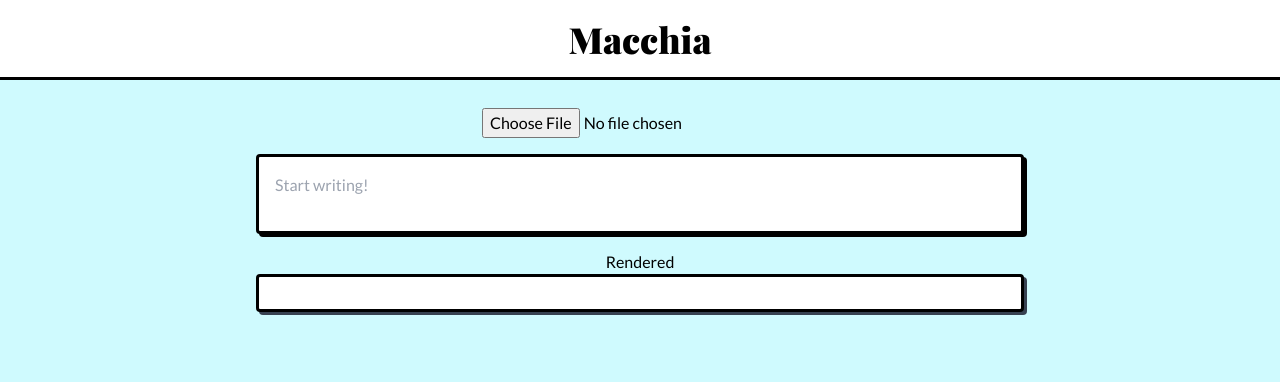
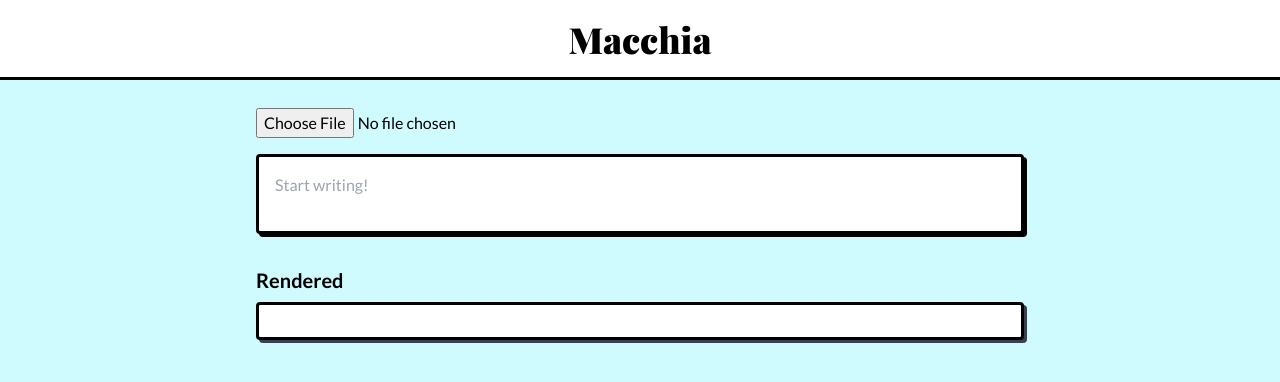
Before and after one commit to TheHoodini/Macchia, a React (Vite) app: page / in a window 1280 px wide. Shown: the top 382 px of the page. Built offline with nearby package versions, Linux system fonts and the light colour scheme; a web font is replaced by a local one.

Commit message:
fix: position and file names

```diff
--- a/src/App.tsx
+++ b/src/App.tsx
@@ -1,13 +1,30 @@
 // src/App.tsx
 import { Header } from "./components/layout/Header";
-import { Content } from "./components/layout/Content";
+import { MainContent } from "./components/layout/MainContent";
+import { useEffect } from "react";
 
 export function App() {
+  const rightClickAvailable = true;
+
+  useEffect(() => {
+    // Disable right-click context menu
+    if (!rightClickAvailable) {
+      const handleContextMenu = (e: MouseEvent) => {
+        e.preventDefault();
+      };
+      document.addEventListener("contextmenu", handleContextMenu);
+      return () => {
+        document.removeEventListener("contextmenu", handleContextMenu);
+      };
+    }
+
+  }, [rightClickAvailable]);
+
   return (
     <div className="h-screen flex flex-col">
       <Header />
       <main className="bg-cyan-100 flex-1 overflow-y-auto">
-        <Content />
+        <MainContent />
       </main>
     </div>
   );
--- a/src/components/layout/Content.tsx
+++ b/src/components/layout/MainContent.tsx
@@ -2,11 +2,9 @@
 import { useState, ChangeEvent, useRef, useEffect } from "react";
 import ReactMarkdown from "react-markdown";
 
-export function Content() {
+export function MainContent() {
     const [markdown, setMarkdown] = useState<string>("");
     const textareaRef = useRef<HTMLTextAreaElement>(null);
-
-    const rightClickAvailable = true;
 
     // Auto resize for textarea
     const autoResize = () => {
@@ -19,19 +17,7 @@ export function Content() {
 
     useEffect(() => {
         autoResize();
-
-        // Disable right-click context menu
-        if (!rightClickAvailable) {
-            const handleContextMenu = (e: MouseEvent) => {
-                e.preventDefault();
-            };
-            document.addEventListener("contextmenu", handleContextMenu);
-            return () => {
-                document.removeEventListener("contextmenu", handleContextMenu);
-            };
-        }
-
-    }, [markdown, rightClickAvailable]);
+    }, [markdown]);
 
     // Handle textarea change
     const handleChange = (e: ChangeEvent<HTMLTextAreaElement>) => {
@@ -60,7 +46,7 @@ export function Content() {
     return (
         <div className="px-6 mb-12 flex flex-col items-center">
             {/* Load file */}
-            <div className="mb-4 mt-7">
+            <div className="w-full max-w-3xl mb-4 mt-7">
                 <input type="file" accept=".md,.txt" onChange={handleFileUpload} />
             </div>
 
@@ -70,10 +56,12 @@ export function Content() {
                 value={markdown}
                 onChange={handleChange}
                 placeholder="Start writing!"
-                className="w-full  max-w-3xl p-4 border-[3px] border-black rounded mb-4 shadow-[3px_3px] outline-none resize-none overflow-hidden"
+                className="w-full  max-w-3xl p-4 border-[3px] border-black rounded mb-8 shadow-[3px_3px] outline-none resize-none overflow-hidden"
             />
 
-            <p>Rendered</p>
+            <p className="w-full max-w-3xl font-bold text-xl mb-2">
+                Rendered
+            </p>
 
             {/* Render Markdown */}
             <div className="prose max-w-3xl border-[3px] border-black rounded shadow-[3px_3px] p-4 w-full bg-white">
```
